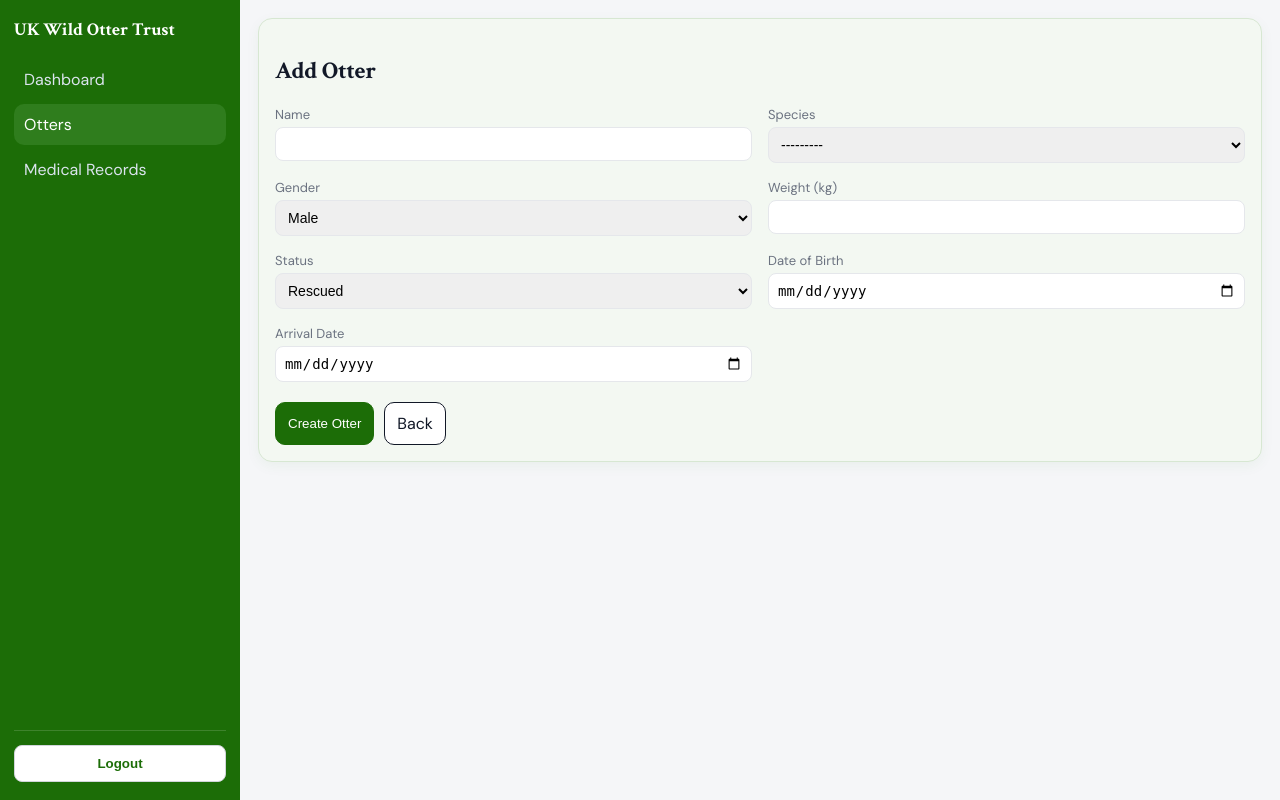
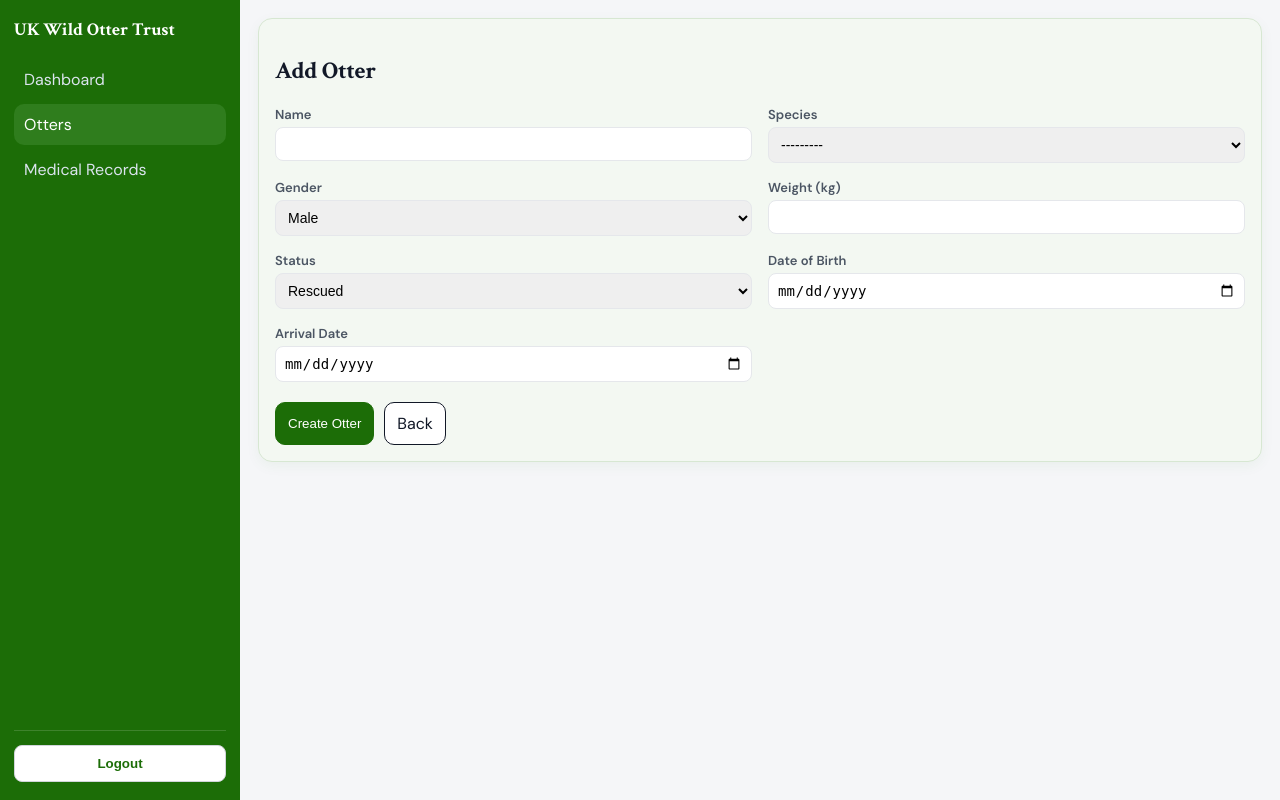
Before and after one commit to jddrtn/ukwot-app, a Django app: page /otters/new/ in a window 1280 px wide. Run offline with Django 5.2, Linux system fonts and the light colour scheme; the visitor is signed in with stand-in values (Sample User, id 1); data that the repository does not hold is empty.

Commit message:
fixed colour contrast issues on form pages

```diff
--- a/ukwot/static/css/base.css
+++ b/ukwot/static/css/base.css
@@ -146,7 +146,8 @@ p{
 .form-group label{
   font-size: 13px;
   margin-bottom: 4px;
-  color: var(--muted);
+  color: #4b5563;
+  font-weight: 600;
 }
 
 .form-group input,
--- a/ukwot/static/css/components.css
+++ b/ukwot/static/css/components.css
@@ -151,6 +151,11 @@
   color: #5b6472;
 }
 
+.card .form-group label{
+  color: #4b5563;
+  font-weight: 600;
+}
+
 /* ---------- Stat cards ---------- */
 .stat-card{
   background: #EAF4E7;
```
